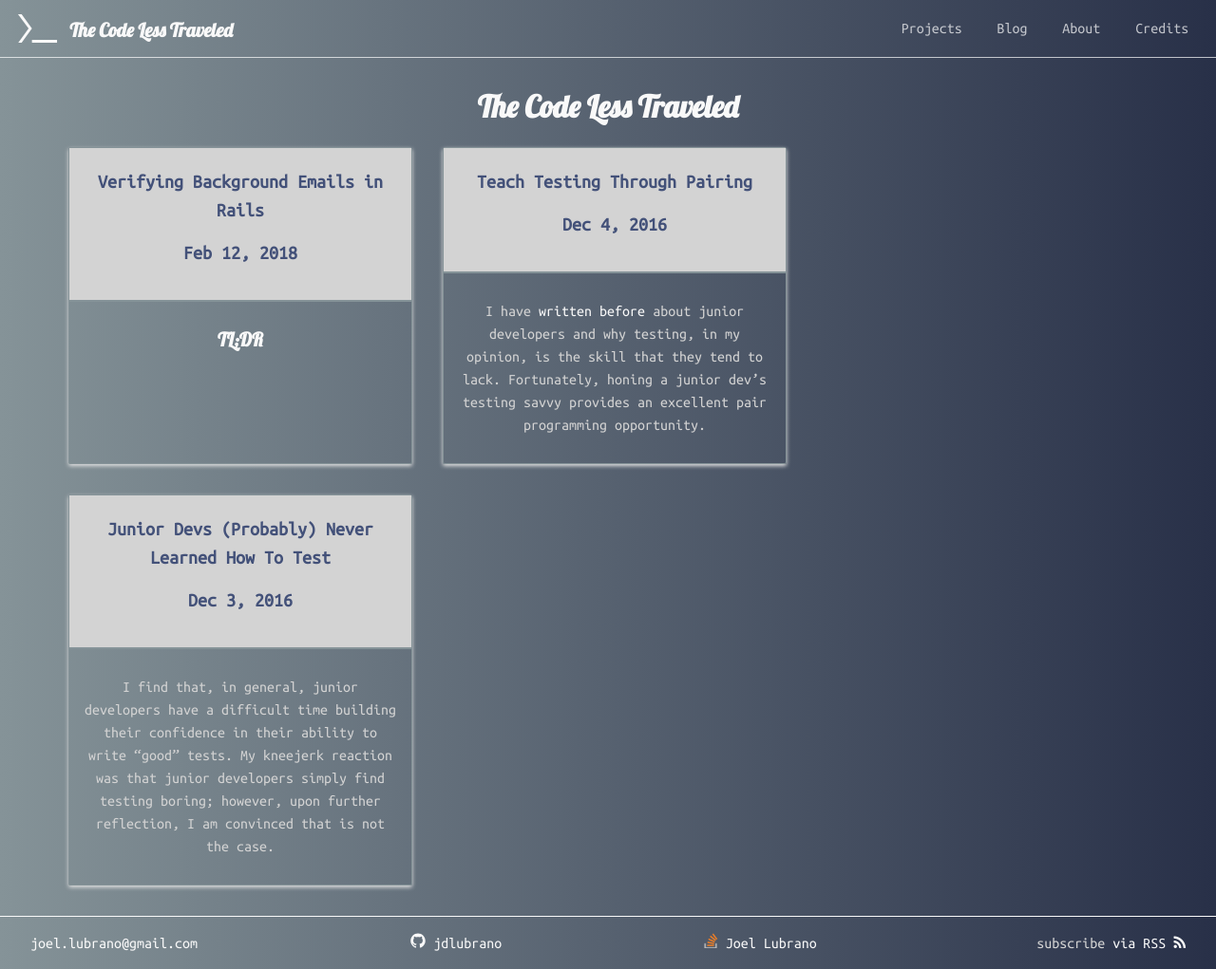
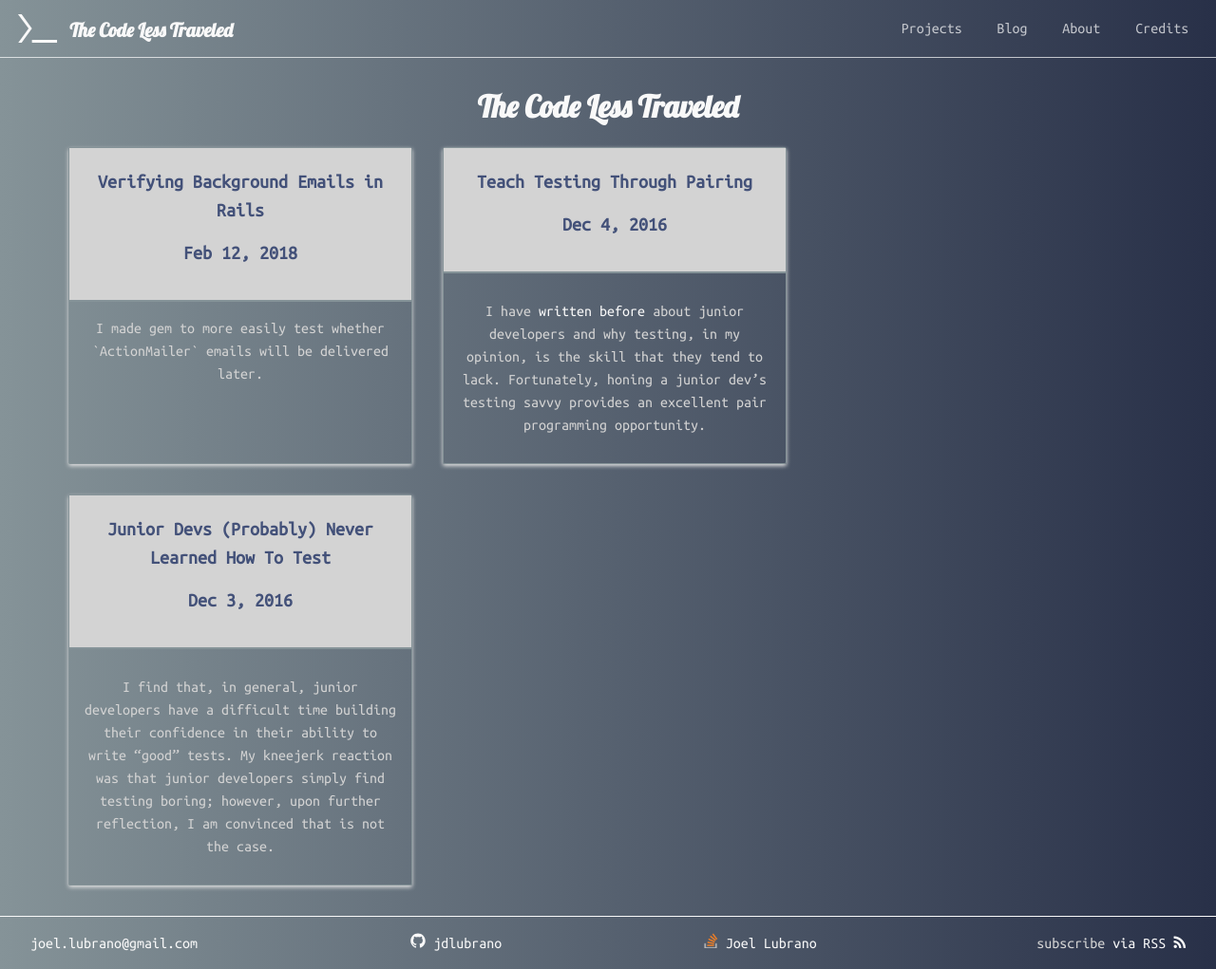
Before and after one commit to jdlubrano/jdlubrano.github.io, a Jekyll site: the page built from blog.html, in a window 1280 px wide. Shown: the whole page at 95% size. Built offline with Jekyll 4.4.1, drawn with Linux system fonts in a browser that asks for light colours; nearby versions of some CDN libraries.

Commit message:
Fix excerpt for deliver later matchers post

```diff
--- a/_posts/2018-02-12-deliver-later-matchers.md
+++ b/_posts/2018-02-12-deliver-later-matchers.md
@@ -2,6 +2,7 @@
 layout: post
 title: "Verifying Background Emails in Rails"
 date: 2018-02-12 16:03:00 -0400
+excerpt: I made gem to more easily test whether `ActionMailer` emails will be delivered later.
 categories: testing gems
 ---
 
```
